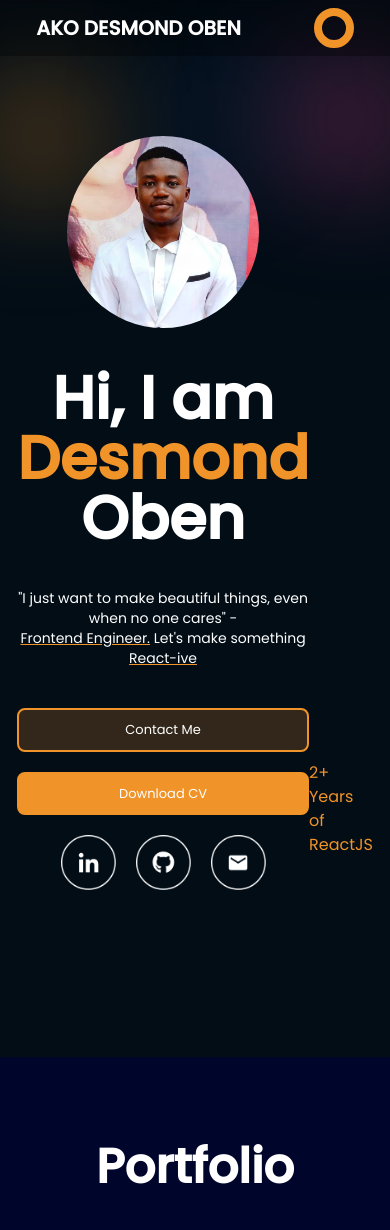
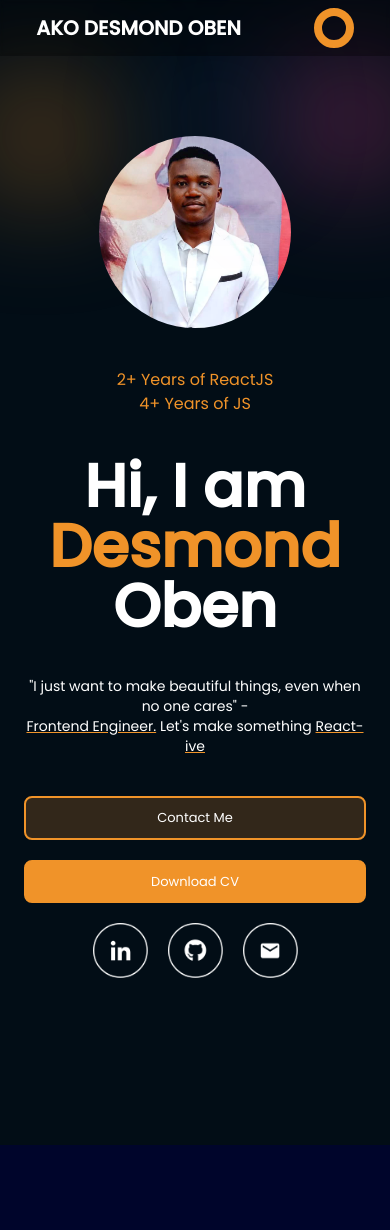
Before and after one commit to obendesmond/Portfolio, a Next.js app: page / in a window 390 px wide. Shown: the top 1230 px of the page. Built offline with nearby package versions, Linux system fonts and the light colour scheme.

Commit message:
add experience in hero

```diff
--- a/src/components/sections/HeroSection.js
+++ b/src/components/sections/HeroSection.js
@@ -10,6 +10,9 @@ export default function HeroSection() {
         <div
           className={`flex bg-[url('/assets/desmond.png')] bg-cover bg-no-repeat w-48 h-48 rounded-full self-center md:hidden`}
         ></div>
+        <p className="block text-myOrange justify-start text-center md:hidden">
+          2+ Years of ReactJS <br /> 4+ Years of JS
+        </p>
 
         <h1 className="leading-[60px] text-center text-6xl font-bold text-white md:text-left md:text-8xl md:leading-[80px]">
           Hi, I am <br /> <span className="text-myOrange">Desmond</span> Oben
@@ -43,11 +46,13 @@ export default function HeroSection() {
         </div>
       </div>
 
-      <div className="flex flex-col justify-end space-y-10">
+      <div className="hidden flex-col justify-end space-y-5 md:flex">
         <div
-          className={`hidden bg-[url('/assets/desmond.png')] px-16 bg-cover bg-no-repeat w-48 h-48 rounded-full self-center md:flex`}
+          className={`flex bg-[url('/assets/desmond.png')] px-16 bg-cover bg-no-repeat w-48 h-48 rounded-full self-center`}
         ></div>
-        <p className="text-myOrange">2+ Years of ReactJS</p>
+        <p className="text-myOrange text-center">
+          2+ Years of ReactJS <br /> 4+ Years of JS
+        </p>
         <div className="self-center">
           <ContactLinks showOnMd />
         </div>
```
